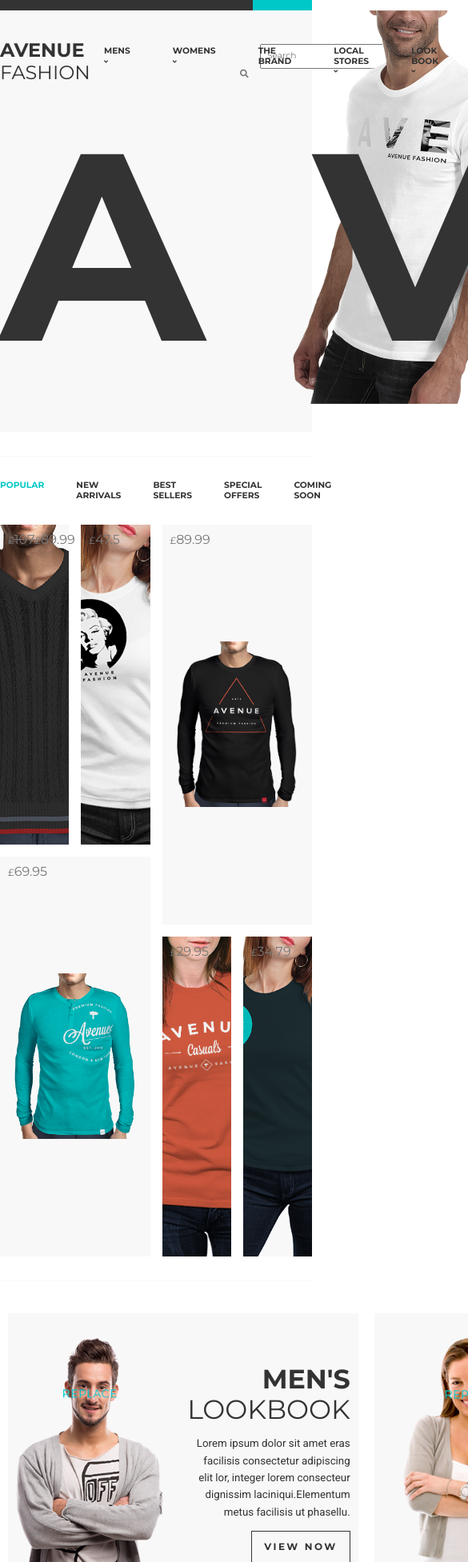
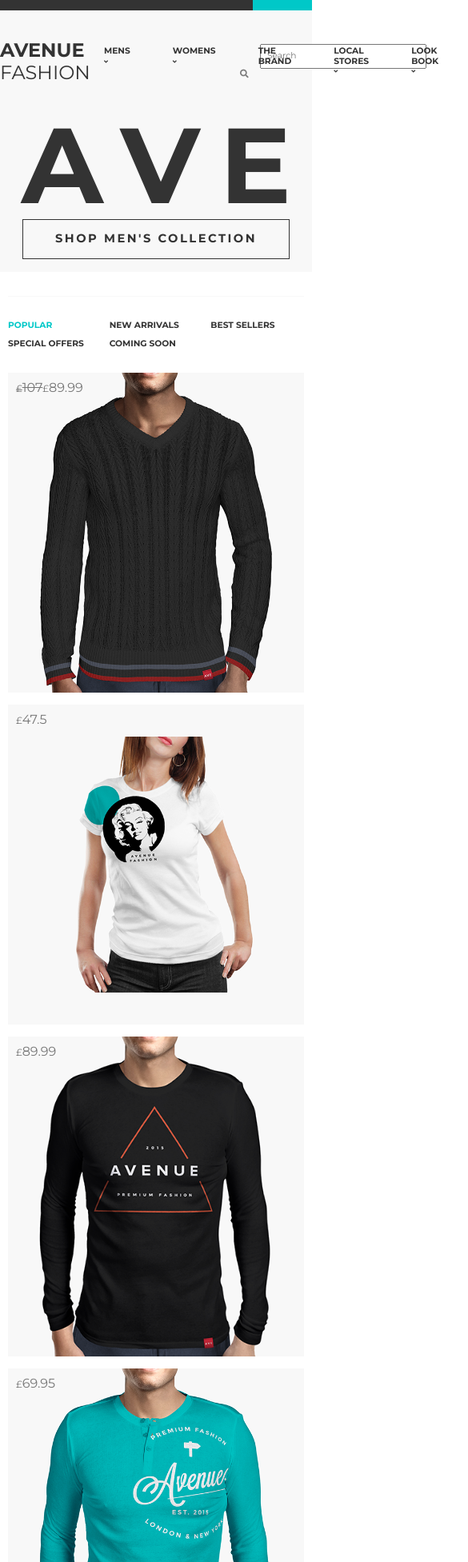
Before and after one commit to hjaltedaniel/Avenue-Fashion, a Vue app: page / in a window 390 px wide. Shown: the part 27-1980 px from the top of the page at 80% size, 585 px wide, since content can reach past the window. Built offline with nearby package versions, Linux system fonts and the light colour scheme; data requests are answered from the project's data file.

Commit message:
Fixing responsiveness

```diff
--- a/src/components/global/Bottombar.vue
+++ b/src/components/global/Bottombar.vue
@@ -45,4 +45,20 @@
     }
   }
 }
+@media (max-width: 768px) {
+  .bottom-bar {
+    .bottom-container {
+      &__copyright {
+        grid-column: span 12;
+        text-align: center;
+      }
+
+      &__misc {
+        grid-column: span 12;
+        display: flex;
+        justify-content: space-around;
+      }
+    }
+  }
+}
 </style>
--- a/src/components/global/Footer.vue
+++ b/src/components/global/Footer.vue
@@ -226,4 +226,43 @@
     }
   }
 }
+@media (max-width: 768px) {
+  footer {
+    .footer-container {
+      margin-right: 20px;
+      margin-left: 20px;
+      &__navigation {
+        .navigation__navigation-list {
+          grid-column: 1/16;
+
+          .navigation-list {
+            &__headline {
+              padding-top: 20px;
+              grid-column: span 6;
+            }
+
+            &__submenu {
+              grid-column: span 6;
+            }
+          }
+        }
+
+        .navigation__contact {
+          grid-column: 1/16;
+          margin-top: 12px;
+        }
+      }
+
+      &__banner {
+        grid-column: span 12;
+        height: 200px;
+        background-color: $grey;
+        display: flex;
+        flex-direction: column;
+        justify-content: center;
+        margin-bottom: 30px;
+      }
+    }
+  }
+}
 </style>
--- a/src/components/global/HeadSection.vue
+++ b/src/components/global/HeadSection.vue
@@ -17,6 +17,7 @@
 @import "@/scss/_vars.scss";
 .header-section {
   background-image: url(~@/assets/images/template/header.png);
+  background-size: cover;
   background-position: center;
   text-transform: uppercase;
   text-align: center;
@@ -37,4 +38,10 @@
     }
   }
 }
+
+@media (max-width: 768px) {
+  .header-section {
+    height: 225px;
+  }
+}
 </style>
--- a/src/components/homepage/Lookbook.vue
+++ b/src/components/homepage/Lookbook.vue
@@ -55,21 +55,28 @@
 <style lang="scss" scoped>
 @import "@/scss/_vars.scss";
 .frontpage-lookbook {
-  display: flex;
+  display: grid;
+  grid-gap: 0px;
+  grid-template-columns: repeat(12, 1fr);
+  grid-row: auto;
   text-align: right;
   color: $grey;
   margin-bottom: 50px;
 
   &__item {
+    grid-column: span 4;
     background-color: $lightgrey;
     height: 400px;
     margin: 10px;
     padding: 10px 10px 0px 10px;
-    display: flex;
+    display: grid;
+    grid-template-columns: repeat(12, 1fr);
+    grid-row: auto;
 
     h2 {
       text-transform: uppercase;
       font-size: 25pt;
+      margin-top: 10px;
       font-weight: bold;
       margin-bottom: 10px;
 
@@ -79,10 +86,10 @@
     }
 
     div {
-      align-self: flex-start;
-      width: 55%;
+      align-self: center;
       margin-left: 30px;
-      margin-top: 25px;
+      margin-right: 30px;
+      grid-column: span 8;
     }
 
     p {
@@ -91,9 +98,10 @@
     }
 
     img {
-      object-fit: scale-down;
+      object-fit: cover;
       align-self: flex-end;
       height: 95%;
+      grid-column: span 4;
     }
 
     button {
@@ -116,4 +124,65 @@
     }
   }
 }
+
+@media (max-width: 1080px) {
+  .frontpage-lookbook {
+    &__item {
+      height: 350px;
+      h2 {
+        font-size: 20pt;
+      }
+    }
+  }
+}
+
+@media (max-width: 992px) {
+  .frontpage-lookbook {
+    &__item {
+      grid-column: span 12;
+      height: 400px;
+
+      h2 {
+        font-size: 25pt;
+      }
+
+      div {
+        align-self: center;
+        margin-left: 30px;
+        margin-right: 30px;
+        margin-top: 25px;
+        grid-column: span 8;
+      }
+
+      img {
+        grid-column: span 4;
+      }
+    }
+  }
+}
+
+@media (max-width: 768px) {
+  .frontpage-lookbook {
+    &__item {
+      grid-column: span 12;
+      height: 400px;
+
+      h2 {
+        font-size: 25pt;
+      }
+
+      div {
+        align-self: center;
+        margin-left: 30px;
+        margin-right: 30px;
+        margin-top: 25px;
+        grid-column: span 8;
+      }
+
+      img {
+        grid-column: span 4;
+      }
+    }
+  }
+}
 </style>
--- a/src/components/homepage/Slider.vue
+++ b/src/components/homepage/Slider.vue
@@ -49,6 +49,7 @@
       font-size: 250pt;
       line-height: 1;
       letter-spacing: 150px;
+      text-indent: 150px;
       z-index: 2;
     }
 
@@ -82,4 +83,68 @@
     }
   }
 }
+@media (max-width: 992px) {
+  .frontpage-slider {
+    height: 200px;
+
+    .slider-container {
+      display: grid;
+      grid-template-columns: repeat(12, 1fr);
+      &__image {
+        display: none;
+      }
+
+      &__heading {
+        grid-column: span 12;
+        letter-spacing: 0.9em;
+        text-indent: 0.9em;
+        text-align: center;
+        margin: auto;
+        font-size: 100pt;
+        span {
+          width: 100%;
+        }
+      }
+
+      &__button {
+        margin-left: auto;
+        margin-right: auto;
+        grid-column: span 12;
+        z-index: 3;
+      }
+    }
+  }
+}
+@media (max-width: 576px) {
+  .frontpage-slider {
+    height: 200px;
+
+    .slider-container {
+      display: grid;
+      grid-template-columns: repeat(12, 1fr);
+      &__image {
+        display: none;
+      }
+
+      &__heading {
+        grid-column: span 12;
+        letter-spacing: 0.2em;
+        text-indent: 0.2em;
+        text-align: center;
+        margin: auto;
+        font-size: 100pt;
+        span {
+          width: 100%;
+        }
+      }
+
+      &__button {
+        margin-left: auto;
+        margin-right: auto;
+        grid-column: span 12;
+        z-index: 3;
+      }
+    }
+  }
+}
 </style>
--- a/src/components/products/ProductCard.vue
+++ b/src/components/products/ProductCard.vue
@@ -173,4 +173,61 @@
     }
   }
 }
+
+@media (max-width: 992px) {
+  .frontpage-grid {
+    .grid-container {
+      &__image-grid {
+        .large {
+          height: 400px !important;
+          grid-column: span 1 !important;
+          grid-row: span 2 !important;
+
+          img {
+            object-fit: cover !important;
+          }
+        }
+      }
+    }
+  }
+}
+
+@media (max-width: 768px) {
+  .frontpage-grid {
+    .grid-container {
+      &__image-grid {
+        .large {
+          height: 400px !important;
+          grid-column: span 1 !important;
+          grid-row: span 2 !important;
+
+          img {
+            object-fit: cover !important;
+          }
+        }
+      }
+    }
+  }
+}
+
+@media (max-width: 576px) {
+  .frontpage-grid {
+    .grid-container {
+      &__image-grid {
+        .large {
+          grid-column: span 3 !important;
+          img {
+            object-fit: scale-down !important;
+          }
+        }
+        .image-card {
+          grid-column: span 3;
+          img {
+            object-fit: scale-down !important;
+          }
+        }
+      }
+    }
+  }
+}
 </style>
--- a/src/components/products/ProductGrid.vue
+++ b/src/components/products/ProductGrid.vue
@@ -82,4 +82,45 @@
     }
   }
 }
+@media (max-width: 992px) {
+  .frontpage-grid {
+    .grid-container {
+      &__pagination {
+        display: grid;
+        grid-template-columns: repeat(5, 1fr);
+        grid-row: auto;
+
+        li {
+          grid-column: span 1;
+          padding-right: 0px;
+        }
+      }
+
+      &__image-grid {
+        grid-template-columns: repeat(3, 1fr);
+        grid-gap: 15px;
+        grid-row: repeat(5, auto);
+      }
+    }
+  }
+}
+
+@media (max-width: 768px) {
+  .frontpage-grid {
+    .grid-container {
+      margin: 10px;
+      &__pagination {
+        grid-template-columns: repeat(6, 1fr) !important;
+        grid-gap: 10px;
+        grid-row: auto auto;
+        a {
+          grid-column: span 2;
+        }
+      }
+    }
+  }
+}
+
+@media (max-width: 576px) {
+}
 </style>
--- a/src/components/products/ProductTabs.vue
+++ b/src/components/products/ProductTabs.vue
@@ -17,7 +17,7 @@
         <iframe
           id="ytplayer"
           type="text/html"
-          width="640"
+          width="100%"
           height="360"
           :src="'https://www.youtube.com/embed/' + videoId"
           frameborder="0"
@@ -86,7 +86,8 @@
     .tabs {
       &__pagination {
         list-style: none;
-        display: flex;
+        display: grid;
+        grid-template-columns: repeat(5, auto);
         padding-inline-start: 0px;
         background-color: $lightgrey;
         cursor: pointer;
@@ -125,4 +126,49 @@
     }
   }
 }
+@media (max-width: 992px) {
+  .product-container {
+    &__tabs {
+      .tabs {
+        &__pagination {
+          li {
+            text-align: center;
+            padding: 15px 30px;
+            font-size: 10pt;
+          }
+        }
+      }
+    }
+  }
+}
+@media (max-width: 768px) {
+  .product-container {
+    &__tabs {
+      .tabs {
+        &__pagination {
+          li {
+            padding: 15px 10px;
+            font-size: 10pt;
+          }
+        }
+      }
+    }
+  }
+}
+@media (max-width: 576px) {
+  .product-container {
+    &__tabs {
+      .tabs {
+        &__pagination {
+          grid-template-columns: repeat(6, auto);
+          li {
+            padding: 15px 10px;
+            font-size: 10pt;
+            grid-column: span 2;
+          }
+        }
+      }
+    }
+  }
+}
 </style>
--- a/src/components/user/Register.vue
+++ b/src/components/user/Register.vue
@@ -2,7 +2,14 @@
   <div class="registration-form">
     <h3>Register</h3>
     <form>
-      <input v-model="user.email" type="email" name="email" placeholder="Your Email...">
+      <input
+        v-model.lazy="user.email"
+        v-validate="'required|email'"
+        type="email"
+        name="email"
+        placeholder="Your Email..."
+      >
+      <span v-show="errors.has('email')">{{ errors.first('email') }}</span>
       <input
         v-validate="'required|email'"
         name="password"
@@ -10,7 +17,6 @@
         placeholder="Password"
         ref="password"
       >
-      <span v-show="errors.has('email')">{{ errors.first('email') }}</span>
 
       <input
         v-validate="'required|confirmed:password'"
--- a/src/views/ContentPage.vue
+++ b/src/views/ContentPage.vue
@@ -134,4 +134,16 @@
     }
   }
 }
+@media (max-width: 768px) {
+  .content-section {
+    margin: 10px;
+    &__column-1 {
+      grid-column: span 12;
+    }
+
+    &__column-2 {
+      grid-column: span 12;
+    }
+  }
+}
 </style>
--- a/src/views/ProductPage.vue
+++ b/src/views/ProductPage.vue
@@ -434,4 +434,85 @@
     }
   }
 }
+@media (max-width: 992px) {
+  .product-container {
+    &__info-section {
+      .info-section {
+        &__social {
+          .share {
+            i {
+              padding-right: 2px;
+              padding-left: 2px;
+            }
+          }
+        }
+
+        &__selectors {
+          display: grid;
+          grid-template-columns: repeat(12, 1fr);
+          grid-gap: 20px;
+
+          .selectors {
+            &__color-selector {
+              grid-column: span 6;
+            }
+
+            &__size-selector {
+              grid-column: span 6;
+            }
+
+            &__qty-selector {
+              grid-column: span 12;
+              width: 100%;
+            }
+          }
+        }
+
+        &__buttons {
+          display: flex;
+          justify-content: space-between;
+          margin-top: 50px;
+          margin-bottom: 10px;
+
+          button {
+            margin: 10px;
+          }
+        }
+      }
+    }
+  }
+}
+
+@media (max-width: 768px) {
+  .product-container {
+    margin: 10px;
+    grid-template-columns: repeat(12, 1fr);
+
+    &__image-gallery {
+      grid-column: span 12;
+      img {
+        object-fit: scale-down;
+        height: 400px;
+      }
+    }
+
+    &__info-section {
+      grid-column: span 12;
+    }
+  }
+}
+
+@media (max-width: 576px) {
+  .product-container {
+    &__info-section {
+      .info-section {
+        &__social {
+          span {
+            font-size: 9pt;
+          }
+        }
+      }
+    }
+  }
+}
 </style>
--- a/src/views/UserPage.vue
+++ b/src/views/UserPage.vue
@@ -52,4 +52,19 @@
     grid-column: 7/13;
   }
 }
+
+@media (max-width: 768px) {
+  .content-section {
+    margin: 10px;
+    &__column-1 {
+      grid-column: span 12;
+      padding-right: 0px;
+      border-right: none;
+    }
+
+    &__column-2 {
+      grid-column: span 12;
+    }
+  }
+}
 </style>
```
